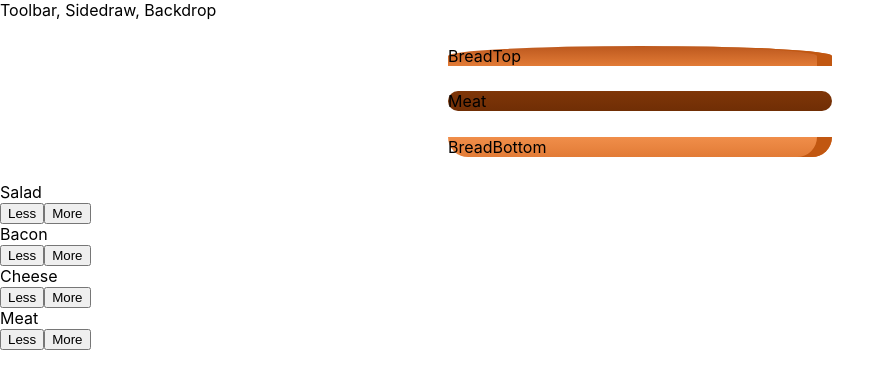
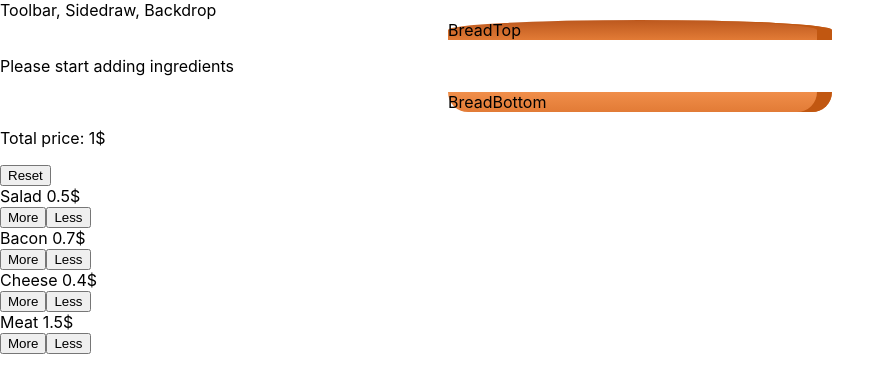
Before and after one commit to AlanKrajina/meal_builder_react_app, a React app: page / in a window 1280 px wide. Shown: the top 392 px of the page, without its empty margins (0-895 px from the left). Built offline with nearby package versions, Linux system fonts and the light colour scheme.

Commit message:
add total price, remove method

```diff
--- a/src/components/Meal/BuildControls/BuildControl/BuildControl.js
+++ b/src/components/Meal/BuildControls/BuildControl/BuildControl.js
@@ -6,9 +6,9 @@ const buildControl = (props) => {
 
     return (
         <div className={classes.BuildControl}>
-            <div className={classes.Label}>{props.label}</div>
-            <button className={classes.Less}>Less</button>
+            <div className={classes.Label}>{props.label} {props.price}$</div>
             <button className={classes.More} onClick={props.added}>More</button>
+            <button className={classes.Less} onClick={props.removed}>Less</button>
         </div>
 
     )
--- a/src/components/Meal/BuildControls/BuildControls.js
+++ b/src/components/Meal/BuildControls/BuildControls.js
@@ -3,10 +3,10 @@ import classes from './BuildControls.css'
 import BuildControl from './BuildControl/BuildControl';
 
 const controls = [
-    { label: 'Salad', type: 'salad'},
-    { label: 'Bacon', type: 'bacon'},
-    { label: 'Cheese', type: 'cheese'},
-    { label: 'Meat', type: 'meat'},
+    { label: 'Salad', type: 'salad',  price: '0.5'},
+    { label: 'Bacon', type: 'bacon',  price: '0.7'},
+    { label: 'Cheese', type: 'cheese',  price: '0.4'},
+    { label: 'Meat', type: 'meat',  price: '1.5'},
 ]
 
 const buildControls = (props) => (
@@ -15,9 +15,11 @@ const buildControls = (props) => (
         <div className={classes.BuildControls}>
             {controls.map(ctrl => (
                 <BuildControl
+                price={ctrl.price}
                 key={ctrl.label}
                 label={ctrl.label}
                 added={() => props.ingredientAdded(ctrl.type)}
+                removed={() => props.ingredientRemoved(ctrl.type)}
                 />
             ))}
         </div>
--- a/src/components/Meal/Meal.js
+++ b/src/components/Meal/Meal.js
@@ -19,11 +19,14 @@ const meal = (props) => {
             transformedIngredients = <p>Please start adding ingredients</p>
         }
 
+
     return (
             <div className={classes.Burger}>
                 <MealIngredient type='bread-top'/>
                 {transformedIngredients}
                 <MealIngredient type='bread-bottom'/>
+                <p>Total price: {props.price}$</p>
+                <button onClick={props.reset}>Reset</button>
             </div>
 
     )
--- a/src/components/Meal/MealIngredient/MealIngredient.css
+++ b/src/components/Meal/MealIngredient/MealIngredient.css
@@ -4,7 +4,7 @@
     background: linear-gradient(#F08E4A, #e27b36);
     border-radius: 0 0 30px 30px;
     box-shadow: inset -15px 0 #c15711;
-    margin: 2% auto;
+    margin: auto;
 }
 
 .BreadTop {
@@ -13,7 +13,7 @@
     background: linear-gradient(#bc581e, #e27b36);
     border-radius: 50% 50% 0 0;
     box-shadow: inset -15px 0 #c15711;
-    margin: 2% auto;
+    margin: auto;
     position: relative;
 }
 
@@ -85,14 +85,14 @@
     width: 30%;
     height: 8%;
     background: linear-gradient(#7f3608, #702e05);
-    margin: 2% auto;
+    margin: auto;
     border-radius: 15px;
 }
 
 .Cheese {
     width: 30%;
     height: 4.5%;
-    margin: 2% auto;
+    margin: auto;
     background: linear-gradient(#f4d004, #d6bb22);
     border-radius: 20px;
 }
@@ -100,7 +100,7 @@
 .Salad {
     width: 30%;
     height: 7%;
-    margin: 2% auto;
+    margin: auto;
     background: linear-gradient(#228c1d, #91ce50);
     border-radius: 20px;
 }
@@ -109,7 +109,8 @@
     width: 30%;
     height: 3%;
     background: linear-gradient(#bf3813, #c45e38);
-    margin: 2% auto;
+    margin: auto;
+    border-radius: 20px;
 }
 
 .Test{
--- a/src/containers/MealBuilder/MealBuilder.js
+++ b/src/containers/MealBuilder/MealBuilder.js
@@ -5,7 +5,7 @@ import BuildControls from '../../components/Meal/BuildControls/BuildControls';
 
 const INGREDIENT_PRICES = {
     salad: 0.5,
-    chesee: 0.4,
+    cheese: 0.4,
     meat: 1.5,
     bacon: 0.7
 }
@@ -16,9 +16,9 @@ class MealBuilder extends Component {
             salad: 0,
             bacon: 0,
             cheese: 0,
-            meat: 1
+            meat: 0
         },
-        totalPrice: 4
+        totalPrice: 1
     }
 
     addIngredientHandler = type => {
@@ -35,14 +35,34 @@ class MealBuilder extends Component {
     }
 
     removeIngredientHandler = type => {
+        if (this.state.ingredients[type] > 0){
+        const oldCount = this.state.ingredients[type];
+        const updatedCount = oldCount - 1;
+        const updatedIngredients = {
+            ...this.state.ingredients
+        };
+        updatedIngredients[type] = updatedCount;
+        const priceAddition = INGREDIENT_PRICES[type];
+        const oldPrice = this.state.totalPrice;
+        const newPrice = oldPrice - priceAddition;
+        this.setState({totalPrice: newPrice, ingredients: updatedIngredients})
+    } else {
+        console.log('no ingredients left')
+        }}
 
-    }
+        reset = () => {
+            this.setState({totalPrice: 1,ingredients: {
+                salad: 0,
+                bacon: 0,
+                cheese: 0,
+                meat: 0
+            },})}
 
 render () {
     return (
         <Aux>
-            <Meal ingredients={this.state.ingredients}/>
-            <BuildControls ingredientAdded={this.addIngredientHandler} />
+            <Meal ingredients={this.state.ingredients} price={this.state.totalPrice} reset={this.reset}/>
+            <BuildControls ingredientAdded={this.addIngredientHandler} ingredientRemoved={this.removeIngredientHandler}/>
         </Aux>
     )
 
```
